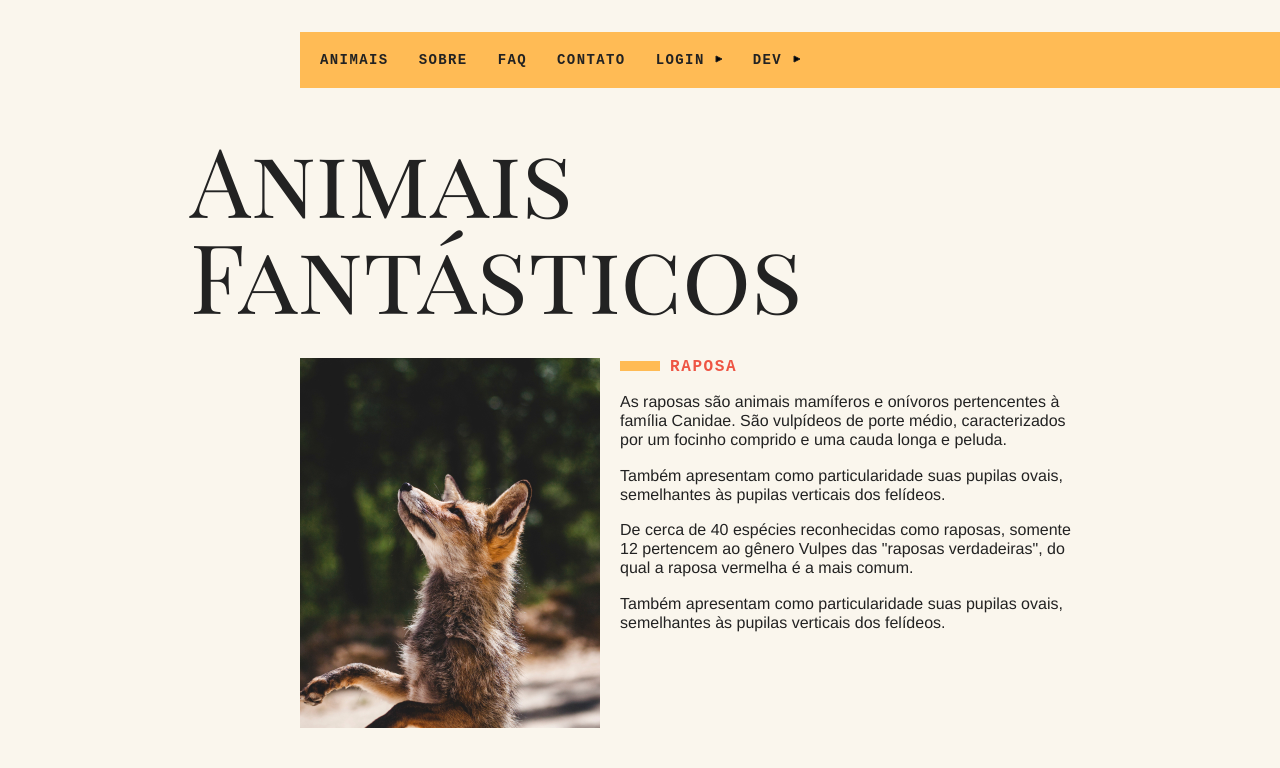
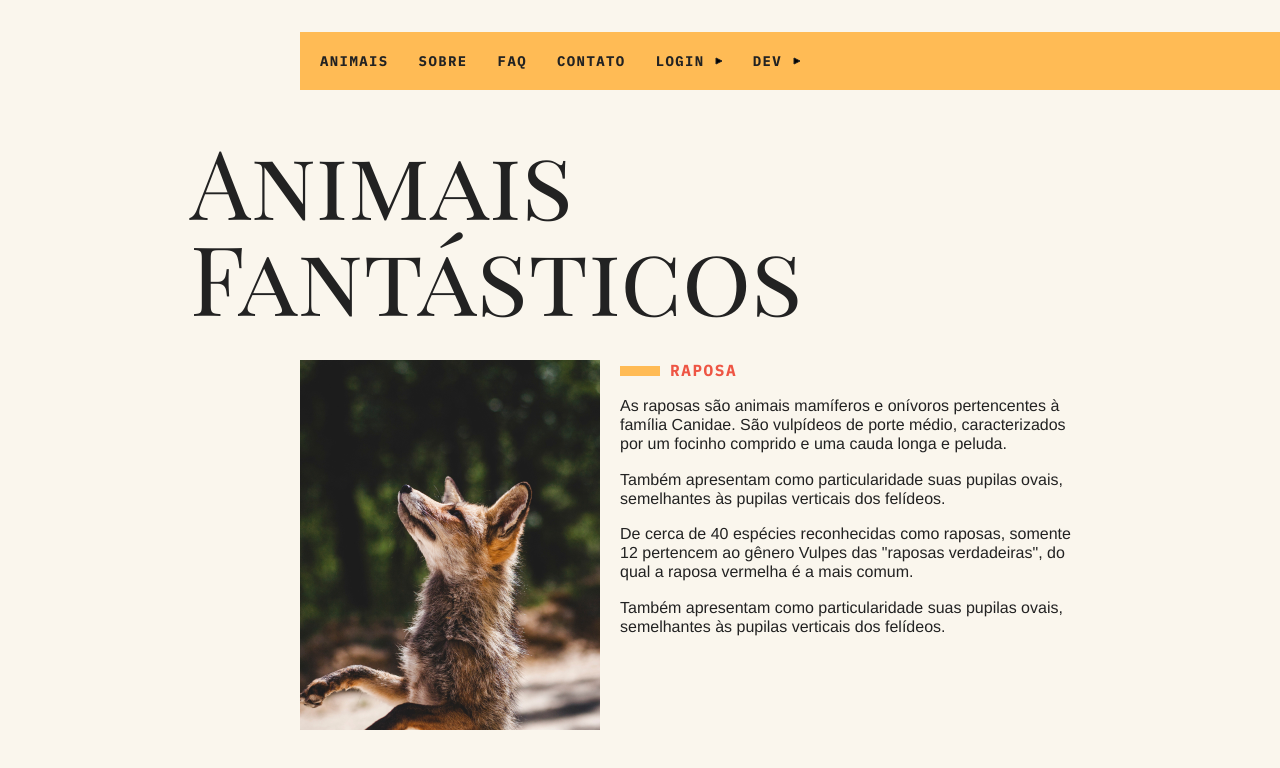
Before and after one commit to Eduardomarra/animais-fantasticos, a website: page index.html in a window 1280 px wide. Shown: the top 768 px of the page. Drawn offline with Linux system fonts and the light colour scheme.

Commit message:
Update index.html

```diff
--- a/index.html
+++ b/index.html
@@ -9,7 +9,7 @@
       document.documentElement.className += " js";
     </script>
     <link
-      href="https://fonts.googleapis.com/css?family=Playfair+Display+SC"
+      href="https://fonts.googleapis.com/css?family=IBM+Plex+Mono:700|Playfair+Display+SC"
       rel="stylesheet"
     />
     <link rel="stylesheet" type="text/css" href="css/style.css" />
```
